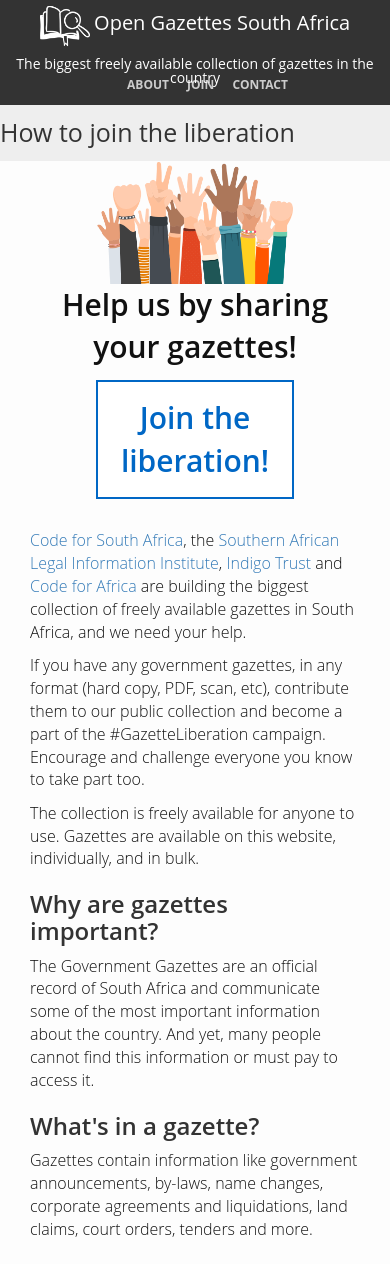
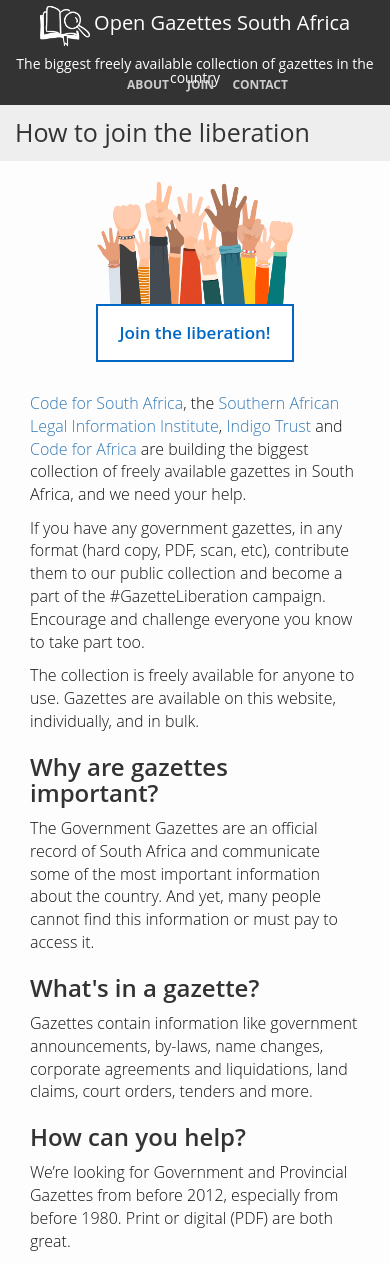
Before and after one commit to OpenUpSA/opengazettes, a Jekyll site: the page built from join.html, in a window 390 px wide. Shown: the top 1264 px of the page. Built offline with Jekyll 4.4.1, drawn with Linux system fonts in a browser that asks for light colours; comment, search, counter and statistics services are not loaded.

Commit message:
update styles - media query, remove cta copy on join page (to be replaced by icon on btw)

```diff
--- a/_sass/site.scss
+++ b/_sass/site.scss
@@ -123,6 +123,10 @@
             font-size: 24px;
             text-align: center;
     }
+}
+
+header {
+    margin-bottom: 20px;
 }
 
 .site-footer {
@@ -321,6 +325,9 @@
     .site-header .byline {
         margin-left: 72px;
     }
+    .page-tag {
+        margin-left: 0px;
+    }
 }
 
 
@@ -352,8 +359,11 @@
     .site-header .img-ico img {
         padding-top: 0px;
     }
-    .introduction .banner p {
+    .banner p {
         font-size: 17px;
+    }
+    .page-tag {
+        margin-left: 0px;
     }
 }
 
--- a/join.html
+++ b/join.html
@@ -8,7 +8,6 @@
 		<div class="img-center">
 			<div class="banner">
 				<img src="/img/hands.png" width="60%" />
-				<p>Help us by sharing your gazettes!</p>
 				<a href="#join-form"><p class="join-title">Join the liberation!</p></a>
 			</div>
 		</div>
```
